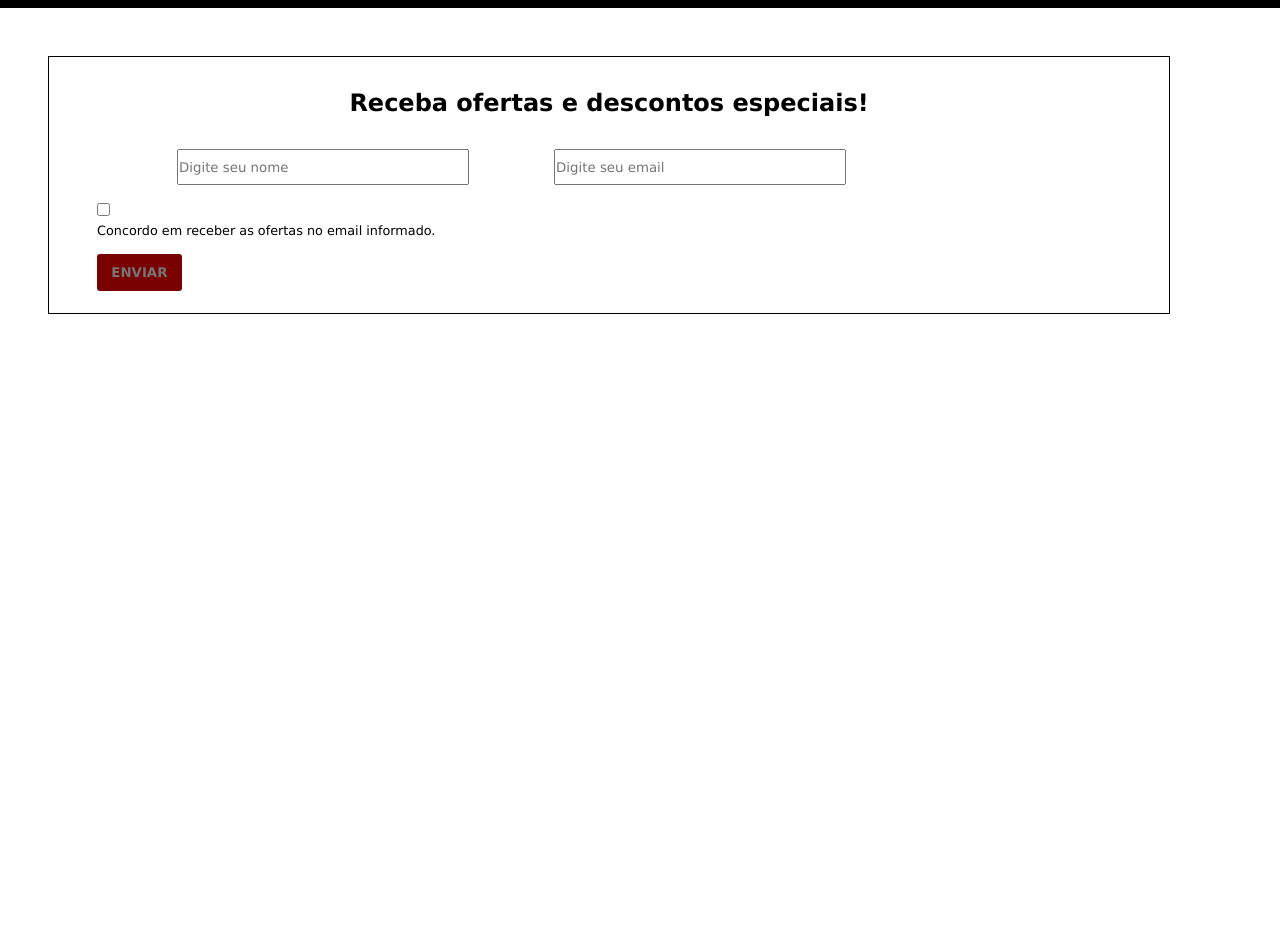
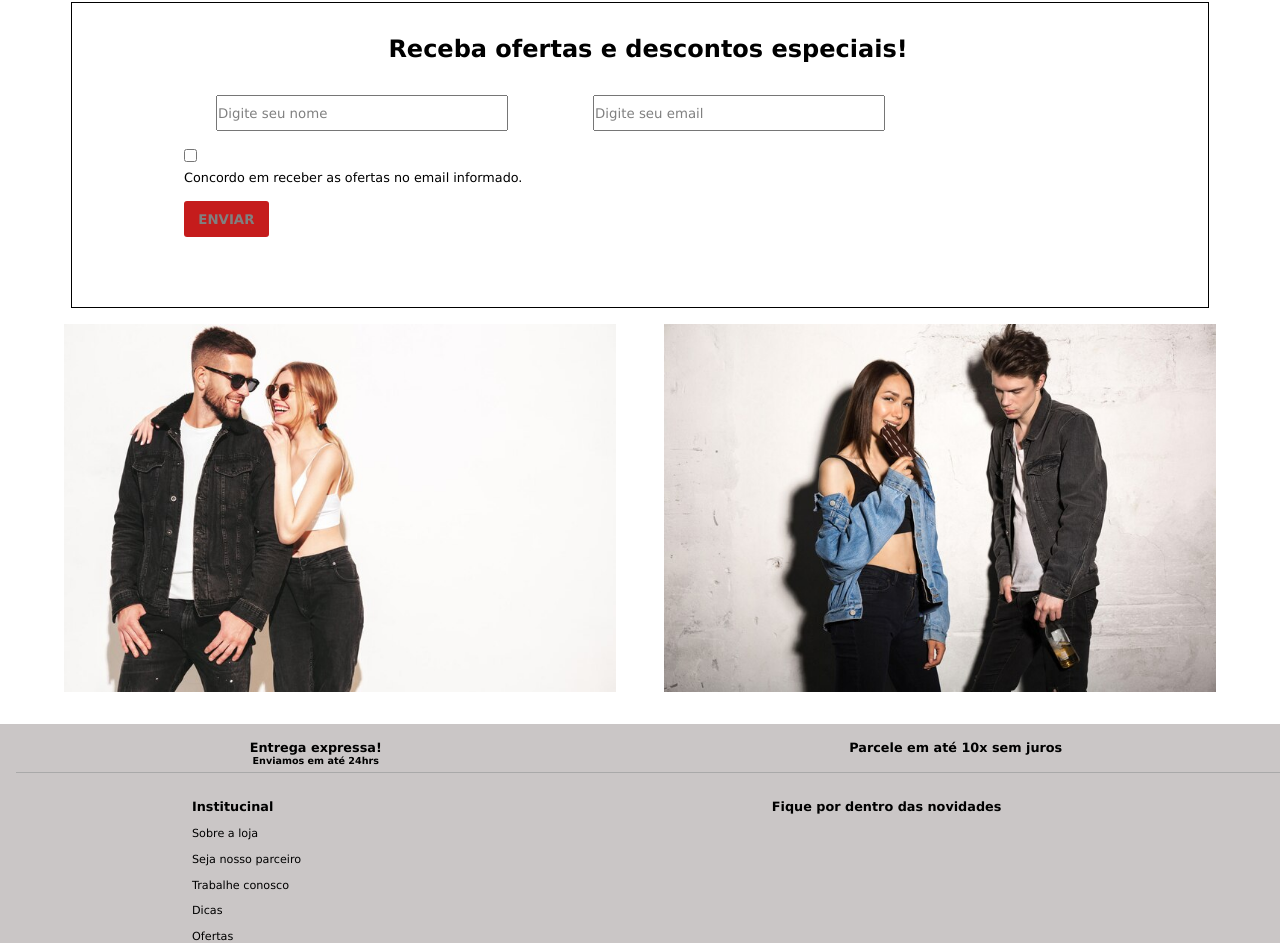
Before and after one commit to luciananader/TRABALHO-FINAL-FRONTEND-LUCIANA-NADER-EUDES-JORDAO, a plain HTML site: page index.html in a window 1280 px wide. Shown: the part 560-1503 px from the top of the page. Before the commit the page ends 922 px from the top, so only its background shows below. Drawn offline with Linux system fonts and the light colour scheme.

Commit message:
Alteração Luciana

```diff
--- a/index.html
+++ b/index.html
@@ -51,8 +51,37 @@
         </div>
             <input class="enviar" type="text" placeholder="ENVIAR">
     </section>
+    <section class="grid">
+        <img src="./grid1.jpg" alt="">
+        <p class="sumir">Novidades na coleção verão 2025!!</p>
+        <img src="./grid2.jpg" alt="">
+        <p class="sumir">Festival do Jeans!</p>
+    </section>
     <footer>
-
+        <div class="footer1">
+            <div class="grid1">
+            <h1>Entrega expressa!</h1>
+            <h2>Enviamos em até 24hrs</h2>
+            </div>
+            <div class="grid2">
+            <h1>Parcele em até 10x sem juros</h1>
+        </div>
+        </div>
+        <div class="footer2">
+            <div class="grid3">
+            <h1>Institucinal</h1>
+            <ul>
+                <li><a href="">Sobre a loja</a></li>
+                <li><a href="">Seja nosso parceiro</a></li>
+                <li><a href="">Trabalhe conosco</a></li>
+                <li><a href="">Dicas</a></li>
+                <li><a href="">Ofertas</a></li>
+            </ul>
+            </div>
+            <div class="grid4">
+                <h1>Fique por dentro das novidades</h1>
+            </div>
+        </div>
     </footer>
     <script src=""></script>
 </body>
--- a/style.css
+++ b/style.css
@@ -29,11 +29,12 @@
 }
 
 .header2{
-    display: block;
+    display: flex;
     background-color: white;
     color: black;
     height:2.5rem;
-    text-align: center;
+    justify-content: center;
+    align-items: center;
 }
 
 .header2 li{
@@ -58,8 +59,9 @@
     display: block;
     background-color: black;
     width: 100%;
-    height: 27rem;
+    height: 25%;
     justify-content: center;
+    padding-bottom: 2rem;
 }
 
 .carousel-inner {
@@ -101,22 +103,22 @@
 .email{
     display: block;
     border: 1px solid black;
-    margin: 3rem;
-    padding: 2rem 3rem 3rem 3rem;
+    margin: auto;
+    margin-top: 2rem;
+    margin-bottom: 1rem;
+    padding: 2rem 3rem 6rem 4rem;
     width: 80%;
     height: 11rem;
+
 }
 
 .email h1{
     text-align: center;
 }
 
-.input{
-    display: block;
+.box{
+    display: inline-block;
     margin-top: 2rem;
-}
-
-.box{
     width: 18rem;
     height: 2rem;
     margin-left: 5rem;
@@ -125,6 +127,7 @@
 .checkbox{
     margin-top: 1rem;
     text-align: left;
+    padding-left: 3rem;
 }
 
 .checkbox p {
@@ -138,9 +141,133 @@
     width: 5.3rem;
     align-items: center;
     margin-top: 1rem;
-    background-color: rgb(121, 1, 1);
-    color: white;
+    background-color: rgb(197, 28, 28);
     border: none;
+    border-radius: 3px;
     font-weight: bold;
-    border-radius: 3px;
+    margin-left: 3rem;
+    margin-bottom: 3rem;
 }
+
+input::placeholder{
+    color: gray;
+}
+
+.enviar:hover{
+    background-color:rgb(197, 28, 28);
+    cursor: pointer;
+}
+
+
+.grid{
+    display: grid;
+    grid-template-columns: 1fr 1fr;;
+    width: 90%;
+    height: 100%;
+    gap: 3rem;
+    margin: auto;
+    position: relative;
+}
+
+.grid img{
+    display: block;
+    max-width: 100%;
+    opacity:100%;
+}
+
+.grid p{
+    position: absolute;
+    color: black;
+    display: flex;
+    align-items: center;
+    justify-content: center;
+    text-align: justify;
+    font-size: larger;
+    opacity: 0%;
+}
+
+
+.grid img:hover{
+    opacity:10%
+}
+
+.grid .sumir p:hover {
+    opacity: 100%;
+}
+
+/* FOOTER */
+
+footer{
+    display: grid;
+    grid-template-columns: 2, 1fr;
+    grid-template-rows: 2, 1fr;
+    background-color: rgb(202, 198, 198);
+    color: black;
+    width: 100%;
+    margin-top: 2rem;
+    gap: 10px;
+}
+
+.footer1{
+    display: grid;
+    width: 100%;
+    height: 2rem;
+    margin-top: 1rem;
+    margin-left: 1rem;
+    text-align: center;
+    border-bottom: 0.5px solid darkgrey;
+}
+
+.footer1 h1{
+font-size: 0.8rem;
+}
+
+.footer1 h2{
+font-size: 0.6rem;
+}
+
+.footer2{
+    Display: grid;
+    width: 100%;
+    margin-top: 1rem;
+    margin-left: 15%;
+    text-align: justify;
+    padding-bottom: ;
+}
+
+.footer2 h1{
+    font-size: 0.8rem;
+    }
+
+.footer2 li{
+    color: black;
+    font-size: 0.7rem;
+    margin-top: 0.8rem;
+    list-style-type: none;
+
+}
+
+.footer2 a{
+    text-decoration: none;
+    color: black;
+}
+
+.grid1{
+    grid-column: 1;
+    grid-row: 1;
+}
+
+.grid2{
+    grid-column: 2;
+    grid-row: 1;
+}
+
+.grid3{
+    grid-column: 1;
+    grid-row: 2;
+}
+
+.grid4{
+    grid-column: 2;
+    grid-row: 2;
+}
```
Also changed, not shown: grid1.jpg (added), grid2.jpg (added).
